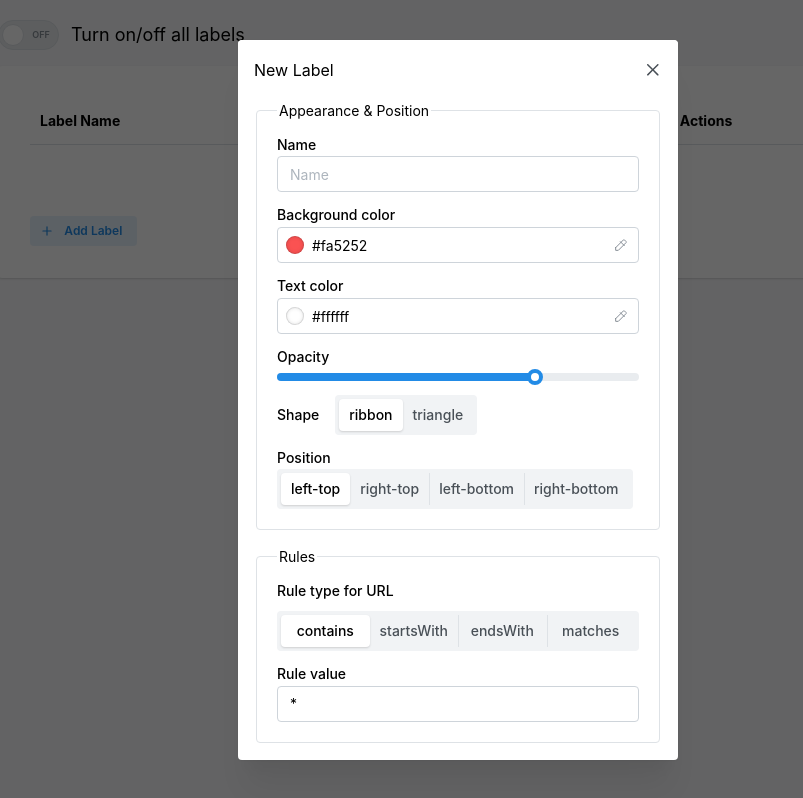
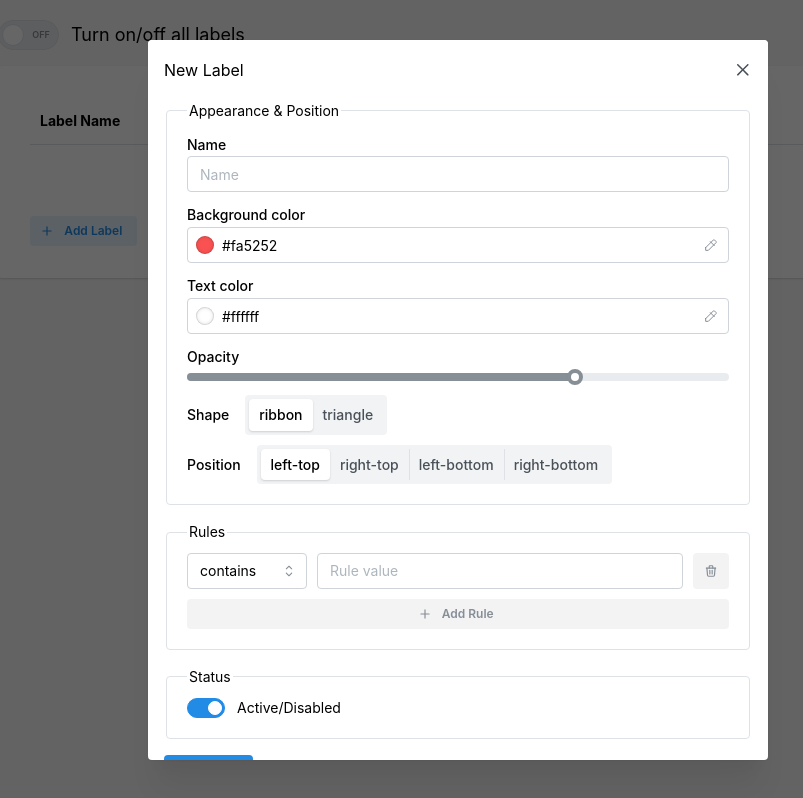
Before and after one commit to nzx-Lewis/web-labeler, a React (Vite) app: page / in a window 1280 px wide. Both pictures are taken after a click on the button "Add Label". Shown: the whole page, without its empty margins (182-985 px from the left). Built offline with nearby package versions, Linux system fonts and the light colour scheme.

Commit message:
Multi rules for one label

```diff
--- a/src/App.tsx
+++ b/src/App.tsx
@@ -9,7 +9,7 @@ import "./style.scss";
 
 //TODO:
 // ☑️ 1. Opacity and isActive props for Labels
-// 2. Multi rules for one label
+// ☑️ 2. Multi rules for one label
 // 3. Default labels (for first launch)
 // 4. Label preview in edit form
 // 5. Import/export setting from file
--- a/src/Components/Label/EditForm/index.tsx
+++ b/src/Components/Label/EditForm/index.tsx
@@ -4,12 +4,13 @@ import {
   Fieldset,
   Modal,
   SegmentedControl,
-  Text,
   TextInput,
   Slider,
   Stack,
   Input,
   Switch,
+  Select,
+  Flex,
 } from "@mantine/core";
 import {
   colorSwatches,
@@ -21,6 +22,7 @@ import { useForm } from "@mantine/form";
 import { LabelEditFormProps } from "./types.ts";
 import { LabelWithoutId } from "../../../options/types.ts";
 import { useEffect } from "react";
+import { IconDeviceFloppy, IconPlus, IconTrash } from "@tabler/icons-react";
 
 function LabelEditForm({
   isOpen,
@@ -37,14 +39,13 @@ function LabelEditForm({
       opacity: 0.75,
       shape: shapes[0],
       position: positions[0],
-      ruleType: ruleTypes[0],
-      ruleValue: "*",
+      rules: [{ type: ruleTypes[0], value: "" }],
       isActive: true,
     },
     validate: {
-      ruleValue: (value) => {
-        return !value.trim().length ? "The rule value can't be empty" : null;
-      },
+      // ruleValues: (value) => {
+      //   return !value.trim().length ? "The rule value can't be empty" : null;
+      // },
     },
   });
 
@@ -58,10 +59,10 @@ function LabelEditForm({
 
   return (
     <Modal
+      size="lg"
       opened={isOpen}
       title={label ? "Edit Label" : "New Label"}
       onClose={onClose}
-      centered
     >
       <form
         onSubmit={form.onSubmit((values) => {
@@ -103,8 +104,8 @@ function LabelEditForm({
 
             <Input.Wrapper label="Opacity">
               <Slider
-                color="blue"
-                label={(value) => `${value * 100}%`}
+                color="gray"
+                label={(value) => `${Math.round(value * 100)}%`}
                 min={0.1}
                 max={1}
                 step={0.05}
@@ -121,7 +122,7 @@ function LabelEditForm({
               />
             </Input.Wrapper>
 
-            <Input.Wrapper label="Position">
+            <Input.Wrapper label={<Input.Label pr="md">Position</Input.Label>}>
               <SegmentedControl
                 data={[...positions]}
                 key={form.key("position")}
@@ -133,20 +134,49 @@ function LabelEditForm({
 
         <Fieldset legend="Rules" mt="md">
           <Stack gap="xs">
-            <Text size="sm" fw={500} mt={3}>
-              Rule type for URL
-            </Text>
-            <SegmentedControl
-              data={[...ruleTypes]}
-              key={form.key("ruleType")}
-              {...form.getInputProps("ruleType")}
-            />
-            <TextInput
-              label="Rule value"
-              placeholder="Rule value"
-              key={form.key("ruleValue")}
-              {...form.getInputProps("ruleValue")}
-            />
+            {form.getValues().rules.map((_item, index) => (
+              <Flex key={`rule_${index}`} direction="row" gap="xs">
+                <Select
+                  data={[...ruleTypes]}
+                  key={form.key(`rules.${index}.type`)}
+                  {...form.getInputProps(`rules.${index}.type`)}
+                  style={{ maxWidth: "120px" }}
+                  allowDeselect={false}
+                />
+                <TextInput
+                  placeholder="Rule value"
+                  key={form.key(`rules.${index}.value`)}
+                  {...form.getInputProps(`rules.${index}.value`)}
+                  style={{ flexGrow: 1 }}
+                />
+                <Button
+                  color="gray"
+                  variant="light"
+                  p="xs"
+                  onClick={() => {
+                    form.removeListItem("rules", index);
+                  }}
+                >
+                  <IconTrash size={14}></IconTrash>
+                </Button>
+              </Flex>
+            ))}
+
+            <Button
+              size="xs"
+              color="gray"
+              variant="light"
+              leftSection={<IconPlus size={14} />}
+              onClick={() => {
+                console.log("here");
+                form.insertListItem("rules", {
+                  type: ruleTypes[0],
+                  value: "",
+                });
+              }}
+            >
+              Add Rule
+            </Button>
           </Stack>
         </Fieldset>
 
@@ -158,7 +188,11 @@ function LabelEditForm({
           />
         </Fieldset>
 
-        <Button type="submit" mt="md">
+        <Button
+          type="submit"
+          mt="md"
+          leftSection={<IconDeviceFloppy size={14} />}
+        >
           Save
         </Button>
       </form>
--- a/src/Components/Label/List/index.tsx
+++ b/src/Components/Label/List/index.tsx
@@ -1,6 +1,21 @@
 import { LabelListProps } from "./types.ts";
-import { Badge, Group, Table, Button, Stack, Switch } from "@mantine/core";
-import { IconEdit, IconPlus, IconTrash } from "@tabler/icons-react";
+import {
+  Badge,
+  Group,
+  Table,
+  Button,
+  Stack,
+  Switch,
+  HoverCard,
+  List,
+} from "@mantine/core";
+import {
+  IconEdit,
+  IconInfoCircle,
+  IconPlus,
+  IconTag,
+  IconTrash,
+} from "@tabler/icons-react";
 import LabelEditForm from "../EditForm";
 import { useState } from "react";
 import { Label } from "../../../options/types.ts";
@@ -27,7 +42,7 @@ function LabelList({ labels, dispatch }: LabelListProps) {
         <Table.Thead>
           <Table.Tr>
             <Table.Th>Label Name</Table.Th>
-            <Table.Th>Rule</Table.Th>
+            <Table.Th>Rules</Table.Th>
             <Table.Th>Status</Table.Th>
             <Table.Th>Actions</Table.Th>
           </Table.Tr>
@@ -35,7 +50,7 @@ function LabelList({ labels, dispatch }: LabelListProps) {
         <Table.Tbody>
           {!labels.length ? (
             <Table.Tr>
-              <Table.Td colSpan={3} align="center">
+              <Table.Td colSpan={4} align="center">
                 no labels
               </Table.Td>
             </Table.Tr>
@@ -53,7 +68,32 @@ function LabelList({ labels, dispatch }: LabelListProps) {
                   </Badge>
                 </Table.Td>
                 <Table.Td>
-                  {label.ruleType} - {label.ruleValue}
+                  <HoverCard shadow="md">
+                    <HoverCard.Target>
+                      <Badge
+                        size="lg"
+                        variant="default"
+                        color="gray"
+                        radius="xs"
+                        leftSection={
+                          !!label.rules.length && <IconInfoCircle size={14} />
+                        }
+                      >
+                        {label.rules.length}
+                      </Badge>
+                    </HoverCard.Target>
+                    {!!label.rules.length && (
+                      <HoverCard.Dropdown>
+                        <List size="xs" icon={<IconTag size={14} />} center>
+                          {label.rules.map((rule) => (
+                            <List.Item>
+                              {rule.type}: {rule.value}
+                            </List.Item>
+                          ))}
+                        </List>
+                      </HoverCard.Dropdown>
+                    )}
+                  </HoverCard>
                 </Table.Td>
                 <Table.Td>
                   <Switch
--- a/src/contentScript/style.module.scss
+++ b/src/contentScript/style.module.scss
@@ -10,10 +10,13 @@
   align-items: center;
   z-index: 99999;
 
-  font-size: 1rem;
-  line-height: 1rem;
-  padding: 0.5rem;
+  box-sizing: border-box;
   overflow: hidden;
+
+  font-family: sans-serif;
+  font-size: 12px;
+  line-height: 12px;
+  padding: 4px;
   font-weight: bold;
 
   color: var(--label-text-color);
```
Also changed, not shown: src/contentScript/index.ts (+8 -6 lines), src/options/types.ts (+6 -2 lines).
